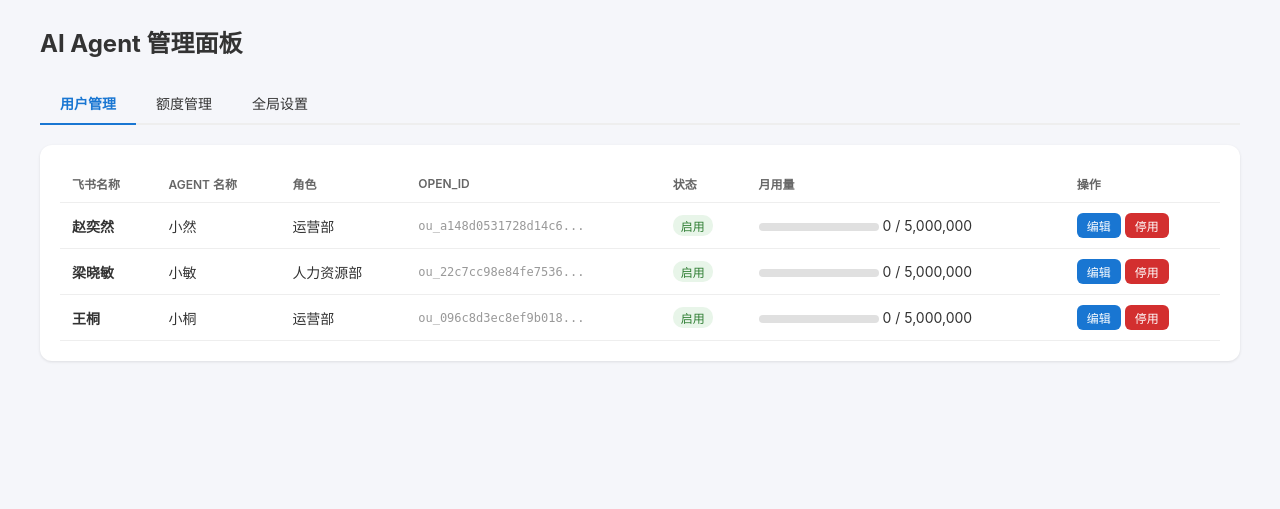
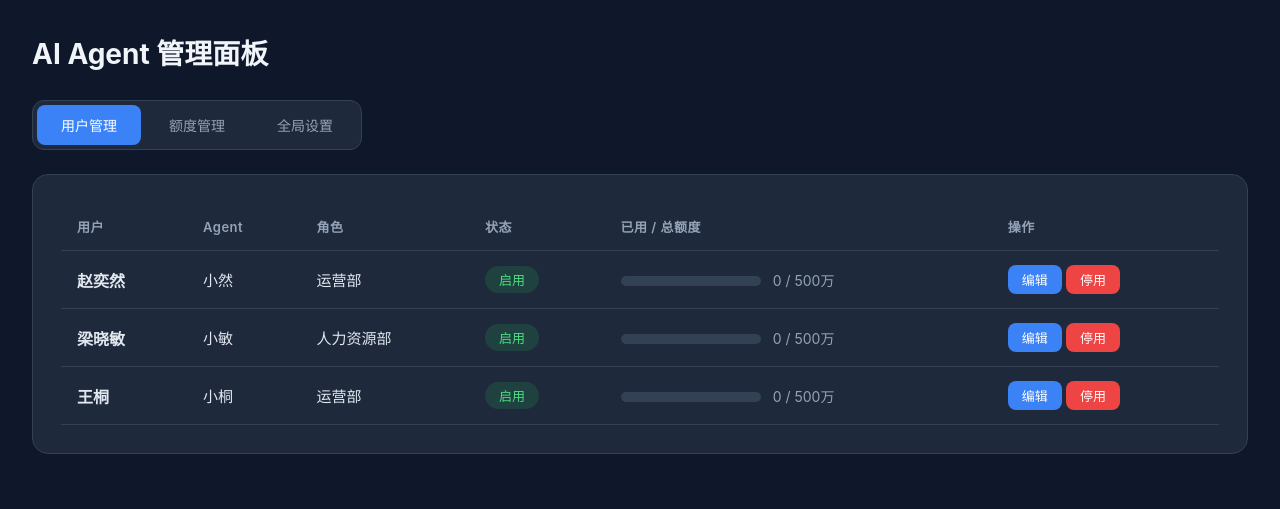
Before and after one commit to ethan-jus/company-agent-teams, a Flask app: page / in a window 1280 px wide. Shown: the top 509 px of the page. Run offline with Flask 3, Linux system fonts and the light colour scheme.

Commit message:
fix: 多修
- agent-teams-settings 走回代理层 (:8800) 以追踪用量
- 默认额度改为 1000万/月
- 管理面板：暗色主题、大字体、数字万/亿格式化
- 编辑用户支持改 agent_name
- proxy.py 路径改用绝对路径，避免CWD依赖

Co-Authored-By: Claude Opus 4.7 <noreply@anthropic.com>

```diff
--- a/admin/app.py
+++ b/admin/app.py
@@ -12,7 +12,7 @@ BASE_DIR = Path(__file__).resolve().parent.parent
 CONFIG_DIR = BASE_DIR / "config"
 PROXY_DIR = BASE_DIR / "proxy"
 AGENTS_DIR = BASE_DIR / "agents"
-DB_PATH = PROXY_DIR / "quota.db"
+DB_PATH = BASE_DIR / "quota.db"  # 与 proxy.py 保持一致
 
 
 def read_json(path):
@@ -49,8 +49,9 @@ def list_users():
     quota_data = get_quota_data()
     users = []
     for open_id, info in routing.items():
-        agent_id = info.get("agent_name", open_id)
-        tokens = quota_data.get(agent_id, 0)
+        # 兼容两种 agent_id：open_id 和 agent_name（历史数据两种都有存）
+        agent_name = info.get("agent_name", "")
+        tokens = quota_data.get(open_id, 0) or quota_data.get(agent_name, 0)
         limit = info.get("quota", {}).get("monthly_tokens", defaults["monthly_tokens"])
         users.append({
             "open_id": open_id,
@@ -74,6 +75,8 @@ def update_user(open_id):
         return jsonify({"error": "user not found"}), 404
     if "enabled" in data:
         routing[open_id]["enabled"] = data["enabled"]
+    if "agent_name" in data and data["agent_name"]:
+        routing[open_id]["agent_name"] = data["agent_name"]
     if "role" in data:
         routing[open_id]["role"] = data["role"]
     if "quota" in data:
--- a/admin/templates/index.html
+++ b/admin/templates/index.html
@@ -3,44 +3,53 @@
 <head>
 <meta charset="UTF-8">
 <meta name="viewport" content="width=device-width, initial-scale=1.0">
-<title>公司 AI Agent 管理面板</title>
+<title>AI Agent 管理面板</title>
 <style>
 * { margin: 0; padding: 0; box-sizing: border-box; }
-body { font-family: -apple-system, BlinkMacSystemFont, "Segoe UI", Roboto, sans-serif; background: #f5f6fa; color: #333; padding: 24px; }
-.container { max-width: 1200px; margin: 0 auto; }
-h1 { font-size: 24px; margin-bottom: 24px; }
-h2 { font-size: 18px; margin-bottom: 12px; }
-.card { background: #fff; border-radius: 12px; padding: 20px; margin-bottom: 20px; box-shadow: 0 1px 3px rgba(0,0,0,.1); }
+body { font-family: -apple-system, "PingFang SC", "Microsoft YaHei", sans-serif; background: #0f172a; color: #e2e8f0; padding: 32px; }
+.container { max-width: 1280px; margin: 0 auto; }
+h1 { font-size: 28px; font-weight: 700; margin-bottom: 28px; color: #f1f5f9; }
+h2 { font-size: 20px; font-weight: 600; margin-bottom: 16px; color: #cbd5e1; }
+.card { background: #1e293b; border-radius: 16px; padding: 28px; margin-bottom: 24px; border: 1px solid #334155; }
 table { width: 100%; border-collapse: collapse; }
-th, td { text-align: left; padding: 10px 12px; border-bottom: 1px solid #eee; font-size: 14px; }
-th { font-weight: 600; color: #666; font-size: 12px; text-transform: uppercase; }
-.badge { display: inline-block; padding: 2px 8px; border-radius: 10px; font-size: 12px; }
-.badge-green { background: #e8f5e9; color: #2e7d32; }
-.badge-red { background: #fbe9e7; color: #c62828; }
-.progress { background: #e0e0e0; border-radius: 4px; height: 8px; width: 120px; display: inline-block; vertical-align: middle; }
-.progress-fill { height: 100%; border-radius: 4px; transition: width .3s; }
-.btn { display: inline-block; padding: 6px 16px; border-radius: 6px; border: none; cursor: pointer; font-size: 13px; }
-.btn-primary { background: #1976d2; color: #fff; }
-.btn-danger { background: #d32f2f; color: #fff; }
-.btn-sm { padding: 4px 10px; font-size: 12px; }
-.quota-grid { display: grid; grid-template-columns: repeat(auto-fill, minmax(280px, 1fr)); gap: 12px; margin-bottom: 16px; }
-.quota-card { background: #fafafa; border-radius: 8px; padding: 16px; border: 1px solid #eee; }
-.quota-card h3 { font-size: 15px; margin-bottom: 8px; }
-.quota-card .value { font-size: 24px; font-weight: 700; color: #1976d2; }
-.quota-card .label { font-size: 12px; color: #999; }
-.modal { position: fixed; top: 0; left: 0; right: 0; bottom: 0; background: rgba(0,0,0,.4); display: flex; align-items: center; justify-content: center; z-index: 100; }
-.modal-content { background: #fff; border-radius: 12px; padding: 24px; min-width: 400px; max-width: 600px; }
-.modal-content h2 { margin-bottom: 16px; }
-.form-group { margin-bottom: 12px; }
-.form-group label { display: block; font-size: 13px; color: #666; margin-bottom: 4px; }
-.form-group input, .form-group select { width: 100%; padding: 8px 12px; border: 1px solid #ddd; border-radius: 6px; font-size: 14px; }
-.form-actions { display: flex; gap: 8px; justify-content: flex-end; margin-top: 16px; }
+th, td { text-align: left; padding: 14px 16px; border-bottom: 1px solid #334155; }
+th { font-weight: 600; color: #94a3b8; font-size: 13px; letter-spacing: 0.5px; }
+td { font-size: 15px; }
+tr:hover { background: rgba(255,255,255,0.03); }
+.badge { display: inline-block; padding: 4px 14px; border-radius: 20px; font-size: 13px; font-weight: 500; }
+.badge-green { background: rgba(34,197,94,0.15); color: #4ade80; }
+.badge-red { background: rgba(239,68,68,0.15); color: #f87171; }
+.progress-wrap { width: 140px; display: inline-block; vertical-align: middle; }
+.progress { background: #334155; border-radius: 6px; height: 10px; overflow: hidden; }
+.progress-fill { height: 100%; border-radius: 6px; transition: width .4s ease; }
+.btn { display: inline-block; padding: 8px 20px; border-radius: 8px; border: none; cursor: pointer; font-size: 14px; font-weight: 500; transition: all .2s; }
+.btn-primary { background: #3b82f6; color: #fff; }
+.btn-primary:hover { background: #2563eb; }
+.btn-danger { background: #ef4444; color: #fff; }
+.btn-danger:hover { background: #dc2626; }
+.btn-sm { padding: 5px 14px; font-size: 13px; }
+.btn-ghost { background: transparent; color: #94a3b8; border: 1px solid #475569; }
+.btn-ghost:hover { background: #334155; color: #e2e8f0; }
+.quota-grid { display: grid; grid-template-columns: repeat(auto-fill, minmax(300px, 1fr)); gap: 16px; margin-bottom: 20px; }
+.quota-card { background: #0f172a; border-radius: 12px; padding: 20px; border: 1px solid #334155; }
+.quota-card h3 { font-size: 16px; margin-bottom: 12px; color: #f1f5f9; }
+.quota-card .value { font-size: 32px; font-weight: 700; color: #60a5fa; }
+.quota-card .label { font-size: 14px; color: #64748b; margin-top: 4px; }
+.modal { position: fixed; top: 0; left: 0; right: 0; bottom: 0; background: rgba(0,0,0,.6); backdrop-filter: blur(4px); display: flex; align-items: center; justify-content: center; z-index: 100; }
+.modal-content { background: #1e293b; border-radius: 16px; padding: 32px; min-width: 440px; max-width: 600px; border: 1px solid #334155; }
+.modal-content h2 { margin-bottom: 20px; }
+.form-group { margin-bottom: 16px; }
+.form-group label { display: block; font-size: 14px; color: #94a3b8; margin-bottom: 6px; }
+.form-group input, .form-group select { width: 100%; padding: 10px 14px; border: 1px solid #475569; border-radius: 8px; font-size: 15px; background: #0f172a; color: #e2e8f0; outline: none; }
+.form-group input:focus { border-color: #3b82f6; }
+.form-actions { display: flex; gap: 12px; justify-content: flex-end; margin-top: 24px; }
 .hidden { display: none; }
-.tabs { display: flex; gap: 0; margin-bottom: 20px; border-bottom: 2px solid #eee; }
-.tab { padding: 10px 20px; cursor: pointer; font-size: 14px; border-bottom: 2px solid transparent; margin-bottom: -2px; }
-.tab.active { border-bottom-color: #1976d2; color: #1976d2; font-weight: 600; }
-.toast { position: fixed; bottom: 24px; right: 24px; background: #333; color: #fff; padding: 12px 20px; border-radius: 8px; font-size: 14px; z-index: 200; opacity: 0; transition: opacity .3s; }
+.tabs { display: flex; gap: 4px; margin-bottom: 24px; background: #1e293b; border-radius: 12px; padding: 4px; border: 1px solid #334155; width: fit-content; }
+.tab { padding: 10px 24px; cursor: pointer; font-size: 14px; border-radius: 8px; transition: all .2s; color: #94a3b8; }
+.tab.active { background: #3b82f6; color: #fff; font-weight: 500; }
+.toast { position: fixed; bottom: 32px; right: 32px; background: #1e293b; color: #e2e8f0; padding: 14px 24px; border-radius: 12px; font-size: 14px; z-index: 200; opacity: 0; transition: opacity .3s; border: 1px solid #334155; }
 .toast.show { opacity: 1; }
+code { font-family: 'JetBrains Mono', 'Consolas', monospace; font-size: 13px; color: #64748b; }
 </style>
 </head>
 <body>
@@ -58,17 +67,16 @@ th { font-weight: 600; color: #666; font-size: 12px; text-transform: uppercase;
       <table>
         <thead>
           <tr>
-            <th>飞书名称</th>
-            <th>Agent 名称</th>
+            <th>用户</th>
+            <th>Agent</th>
             <th>角色</th>
-            <th>open_id</th>
             <th>状态</th>
-            <th>月用量</th>
+            <th>已用 / 总额度</th>
             <th>操作</th>
           </tr>
         </thead>
         <tbody id="user-table-body">
-          <tr><td colspan="7" style="text-align:center;color:#999;">加载中...</td></tr>
+          <tr><td colspan="6" style="text-align:center;color:#64748b;padding:40px;">加载中...</td></tr>
         </tbody>
       </table>
     </div>
@@ -76,9 +84,8 @@ th { font-weight: 600; color: #666; font-size: 12px; text-transform: uppercase;
 
   <div id="tab-quota" class="tab-content hidden">
     <div class="card">
-      <h2>每用户用量</h2>
       <div class="quota-grid" id="quota-grid">
-        <div style="color:#999;text-align:center;padding:40px;">加载中...</div>
+        <div style="color:#64748b;text-align:center;padding:60px;">加载中...</div>
       </div>
       <button class="btn btn-danger" onclick="resetAllQuota()">重置所有月度计数</button>
     </div>
@@ -89,7 +96,7 @@ th { font-weight: 600; color: #666; font-size: 12px; text-transform: uppercase;
       <h2>全局默认额度</h2>
       <div class="form-group">
         <label>月度 Token 上限</label>
-        <input type="number" id="default-monthly-tokens" value="5000000" />
+        <input type="number" id="default-monthly-tokens" value="10000000" />
       </div>
       <div class="form-group">
         <label>每分钟请求上限</label>
@@ -97,7 +104,7 @@ th { font-weight: 600; color: #666; font-size: 12px; text-transform: uppercase;
       </div>
       <div class="form-group">
         <label>每日告警 Token 数</label>
-        <input type="number" id="default-warn" value="400000" />
+        <input type="number" id="default-warn" value="800000" />
       </div>
       <button class="btn btn-primary" onclick="saveDefaults()">保存全局设置</button>
     </div>
@@ -112,7 +119,7 @@ th { font-weight: 600; color: #666; font-size: 12px; text-transform: uppercase;
     <div class="form-group"><label>月度 Token 上限</label><input id="edit-quota" type="number" /></div>
     <div class="form-group"><label>每分钟请求上限</label><input id="edit-rate" type="number" /></div>
     <div class="form-actions">
-      <button class="btn" onclick="closeModal()">取消</button>
+      <button class="btn btn-ghost" onclick="closeModal()">取消</button>
       <button class="btn btn-primary" onclick="saveUser()">保存</button>
     </div>
   </div>
@@ -121,13 +128,17 @@ th { font-weight: 600; color: #666; font-size: 12px; text-transform: uppercase;
 <div class="toast" id="toast"></div>
 
 <script>
-let users = [];
-let editingOpenId = null;
+function fmtNum(n) {
+  n = n || 0;
+  if (n >= 100000000) return (n / 100000000).toFixed(1) + '亿';
+  if (n >= 10000) return (n / 10000).toFixed(n % 10000 === 0 ? 0 : 1) + '万';
+  return n.toLocaleString();
+}
 
 function showToast(msg) {
   const t = document.getElementById("toast");
   t.textContent = msg; t.classList.add("show");
-  setTimeout(() => t.classList.remove("show"), 2000);
+  setTimeout(() => t.classList.remove("show"), 2500);
 }
 
 document.querySelectorAll(".tab").forEach(tab => {
@@ -136,8 +147,11 @@ document.querySelectorAll(".tab").forEach(tab => {
     tab.classList.add("active");
     document.querySelectorAll(".tab-content").forEach(c => c.classList.add("hidden"));
     document.getElementById("tab-" + tab.dataset.tab).classList.remove("hidden");
+    if (tab.dataset.tab === 'users' || tab.dataset.tab === 'quota') loadUsers();
   });
 });
+
+let users = [], editingOpenId = null;
 
 async function loadUsers() {
   const resp = await fetch("/api/users");
@@ -145,51 +159,51 @@ async function loadUsers() {
   users = data.users;
   renderUsers();
   renderQuota();
-  document.getElementById("default-monthly-tokens").value = data.defaults.monthly_tokens;
-  document.getElementById("default-rate").value = data.defaults.rate_per_minute;
-  document.getElementById("default-warn").value = data.defaults.daily_warn_tokens;
 }
 
 function renderUsers() {
   const tbody = document.getElementById("user-table-body");
   if (users.length === 0) {
-    tbody.innerHTML = '<tr><td colspan="7" style="text-align:center;color:#999;">暂无用户，新用户通过飞书自动注册</td></tr>';
+    tbody.innerHTML = '<tr><td colspan="6" style="text-align:center;color:#64748b;padding:40px;">暂无用户，新用户通过飞书自动注册</td></tr>';
     return;
   }
-  tbody.innerHTML = users.map(u => `
-    <tr>
-      <td><strong>${u.feishu_name || '-'}</strong></td>
+  tbody.innerHTML = users.map(u => {
+    const pct = Math.min(u.percent, 100);
+    const barColor = pct > 90 ? '#ef4444' : pct > 70 ? '#f59e0b' : '#22c55e';
+    return `<tr>
+      <td><strong style="font-size:16px;">${u.feishu_name || '-'}</strong></td>
       <td>${u.agent_name || '-'}</td>
       <td>${u.role || '-'}</td>
-      <td style="font-family:monospace;font-size:12px;color:#999;">${u.open_id.slice(0,20)}...</td>
       <td><span class="badge ${u.enabled ? 'badge-green' : 'badge-red'}">${u.enabled ? '启用' : '停用'}</span></td>
       <td>
-        <div class="progress"><div class="progress-fill" style="width:${Math.min(u.percent,100)}%;background:${u.percent > 90 ? '#d32f2f' : u.percent > 70 ? '#f57c00' : '#1976d2'}"></div></div>
-        ${(u.monthly_tokens || 0).toLocaleString()} / ${(u.monthly_limit || 0).toLocaleString()}
+        <span class="progress-wrap">
+          <div class="progress"><div class="progress-fill" style="width:${pct}%;background:${barColor};"></div></div>
+        </span>
+        <span style="font-size:14px;color:#94a3b8;margin-left:8px;">${fmtNum(u.monthly_tokens)} / ${fmtNum(u.monthly_limit)}</span>
       </td>
       <td>
         <button class="btn btn-primary btn-sm" onclick="editUser('${u.open_id}')">编辑</button>
         <button class="btn btn-sm ${u.enabled ? 'btn-danger' : 'btn-primary'}" onclick="toggleUser('${u.open_id}', ${!u.enabled})">${u.enabled ? '停用' : '启用'}</button>
       </td>
-    </tr>
-  `).join("");
+    </tr>`;
+  }).join("");
 }
 
 function renderQuota() {
   const grid = document.getElementById("quota-grid");
   if (users.length === 0) {
-    grid.innerHTML = '<div style="color:#999;text-align:center;padding:40px;">暂无数据</div>';
+    grid.innerHTML = '<div style="color:#64748b;text-align:center;padding:60px;">暂无数据</div>';
     return;
   }
   grid.innerHTML = users.map(u => {
     const pct = Math.min(u.percent, 100);
-    const color = pct > 90 ? '#d32f2f' : pct > 70 ? '#f57c00' : '#1976d2';
+    const barColor = pct > 90 ? '#ef4444' : pct > 70 ? '#f59e0b' : '#22c55e';
     return `<div class="quota-card">
-      <h3>${u.feishu_name || u.agent_name || u.open_id}</h3>
-      <div class="value">${(u.monthly_tokens || 0).toLocaleString()}</div>
-      <div class="label">/${(u.monthly_limit || 0).toLocaleString()} Token（${u.percent}%）</div>
-      <div style="margin-top:8px;background:#e0e0e0;border-radius:4px;height:6px;">
-        <div style="height:100%;border-radius:4px;width:${pct}%;background:${color};"></div>
+      <h3>${u.feishu_name || u.agent_name || u.open_id} · ${u.agent_name || ''}</h3>
+      <div class="value">${fmtNum(u.monthly_tokens)}</div>
+      <div class="label">/ ${fmtNum(u.monthly_limit)} Token（${u.percent}%）</div>
+      <div style="margin-top:12px;background:#334155;border-radius:6px;height:10px;overflow:hidden;">
+        <div style="height:100%;border-radius:6px;width:${pct}%;background:${barColor};transition:width .4s;"></div>
       </div>
     </div>`;
   }).join("");
@@ -201,7 +215,7 @@ function editUser(openId) {
   editingOpenId = openId;
   document.getElementById("edit-agent-name").value = u.agent_name || "";
   document.getElementById("edit-role").value = u.role || "";
-  document.getElementById("edit-quota").value = u.monthly_limit || 5000000;
+  document.getElementById("edit-quota").value = u.monthly_limit || 10000000;
   document.getElementById("edit-rate").value = 10;
   document.getElementById("edit-modal").classList.remove("hidden");
 }
@@ -217,9 +231,10 @@ async function saveUser() {
     method: "POST",
     headers: {"Content-Type": "application/json"},
     body: JSON.stringify({
+      agent_name: document.getElementById("edit-agent-name").value,
       role: document.getElementById("edit-role").value,
       quota: {
-        monthly_tokens: parseInt(document.getElementById("edit-quota").value) || 5000000,
+        monthly_tokens: parseInt(document.getElementById("edit-quota").value) || 10000000,
         rate_per_minute: parseInt(document.getElementById("edit-rate").value) || 10,
       }
     })
@@ -250,9 +265,9 @@ async function saveDefaults() {
     method: "POST",
     headers: {"Content-Type": "application/json"},
     body: JSON.stringify({
-      monthly_tokens: parseInt(document.getElementById("default-monthly-tokens").value) || 5000000,
+      monthly_tokens: parseInt(document.getElementById("default-monthly-tokens").value) || 10000000,
       rate_per_minute: parseInt(document.getElementById("default-rate").value) || 10,
-      daily_warn_tokens: parseInt(document.getElementById("default-warn").value) || 400000,
+      daily_warn_tokens: parseInt(document.getElementById("default-warn").value) || 800000,
     })
   });
   showToast("全局设置已保存");
--- a/config/quota-defaults.json
+++ b/config/quota-defaults.json
@@ -1,6 +1,6 @@
 {
-  "monthly_tokens": 5000000,
+  "monthly_tokens": 10000000,
   "rate_per_minute": 10,
-  "daily_warn_tokens": 400000,
+  "daily_warn_tokens": 800000,
   "enabled": true
 }
```
Also changed, not shown: config/agent-teams-settings.json (+13 -1 lines), proxy/proxy.py (+6 -2 lines), scripts/launch_agents.py (+12 -4 lines), 3 other files.
